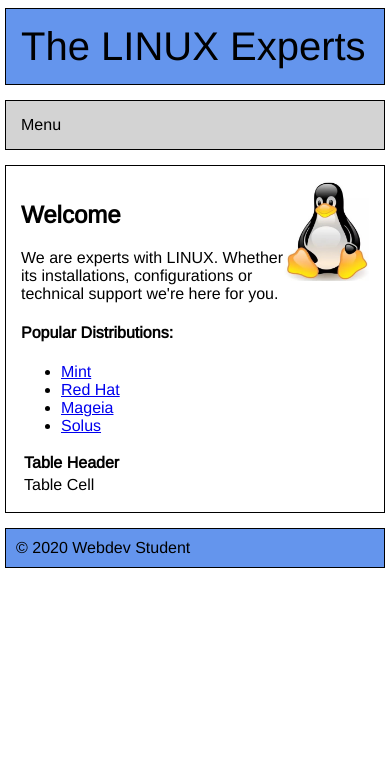
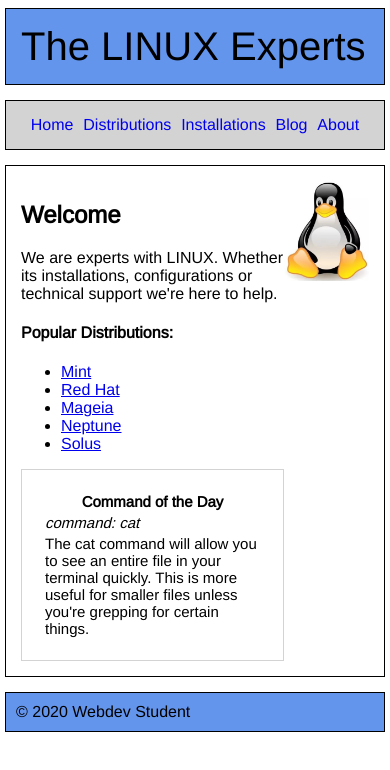
Before and after one commit to toddpolak/fsw-100, a plain HTML site: page week6/Project3/index.html in a window 390 px wide. Drawn offline with nearby package versions, Linux system fonts and the light colour scheme.

Commit message:
Project 3: Create a Responsive Website

```diff
--- a/week6/Project3/index.html
+++ b/week6/Project3/index.html
@@ -8,39 +8,47 @@
     <body>
         <div id="grid-container">
             <header>The LINUX Experts</header>
-
-            <nav>Menu</nav>
-
+            <nav>
+              <a class="noul" href="#">Home</a>
+              <a class="noul" href="#">Distributions</a>
+              <a class="noul" href="#">Installations</a>
+              <a class="noul" href="#">Blog</a>
+              <a class="noul" href="#">About</a>
+            </nav>
             <main>
               <div id="main-content">
                 <span><h2>Welcome</h2></span>
-                <span>We are experts with LINUX. Whether its installations, configurations or technical support we're here for you.</span>
+                <span>We are experts with LINUX. Whether its installations, configurations or technical support we're here to help.</span>
                 <div>
                   <h4>Popular Distributions:</h4>
                   <ul>
                     <li><a href="https://www.linuxmint.com/download.php">Mint</a></li>
                     <li><a href="https://access.redhat.com/downloads">Red Hat</a></li>
                     <li><a href="https://www.mageia.org/en/downloads/">Mageia</a></li>
+                    <li><a href="https://neptuneos.com/en/start-page.html">Neptune</a></li>
                     <li><a href="https://getsol.us/download/">Solus</a></li>
                   </ul>
                 </div>
                 <div>
-
-                  <table>
+                  <table class="today">
                     <thead>
                       <th>
-                        Table Header
+                        Command of the Day
                       </th>
                     </thead>
                     <tbody>
                       <tr>
+                        <td class="todays-command">
+                          command: cat
+                        </td>
+                      </tr>
+                      <tr>
                         <td>
-                          Table Cell
+                        The cat command will allow you to see an entire file in your terminal quickly. This is more useful for smaller files unless you're grepping for certain things.
                         </td>
                       </tr>
                     </tbody>
                   </table>
-
                 </div>
               </div>
               <img id="main-img" src="images/linux.jpg" />
--- a/week6/Project3/styles.css
+++ b/week6/Project3/styles.css
@@ -1,28 +1,26 @@
-
 body {
   font-family: 'Arimo', sans-serif;
 }
-
 #grid-container {
   display: grid;
   justify-content: center;
   grid-gap: 15px;
   grid-template-columns: repeat(1, 380px);
 }
-
 main {
   display: flex;
 }
-
 #main-content {
   flex: 1 1 auto;
 }
-
 #main-img {
   width: 85px;
   height: 100px;
 }
-
+nav {
+  display: flex;
+  justify-content: space-evenly;
+}
 @media only screen and (min-width: 600px) and (max-width: 768px){
   #grid-container {
     grid-template-columns: repeat(4, 130px);
@@ -32,12 +30,15 @@
   }
   nav {
     grid-column: 1 / 2;
+    display: flex;
+    flex-direction: column;
+    justify-content: space-evenly;
+    align-items: center;
   }
   main {
     display: flex;
     grid-column: 2 / 5;
   }
-
   footer {
     grid-column: 1 / 5;
   }
@@ -46,9 +47,7 @@
     width: 138px;
     height: 162px;
   }
-
 }
-
 @media only screen and (min-width: 768px) {
   #grid-container {
     grid-template-columns: repeat(5, 140px);
@@ -58,6 +57,10 @@
   }
   nav {
     grid-column: 1 / 2;
+    display: flex;
+    flex-direction: column;
+    justify-content: space-evenly;
+    align-items: center;
   }
   main {
     display: flex;
@@ -66,34 +69,41 @@
   footer {
     grid-column: 1 / 6;
   }
-
   #main-img {
     width: 223px;
     height: 262px;
   }
-
+  nav a:hover {
+    text-decoration: underline;
+  }
 }
-
 span {
   display:block;
 }
-
 header {
   font-size: 40px;
   background-color: cornflowerblue;
 }
-
 nav {
   background-color: lightgray;
 }
-
 footer {
   border: 1px solid black;
   background-color: cornflowerblue;
   padding: 10px;
 }
-
 header, nav, main {
   border: 1px solid black;
   padding: 15px;
 }
+.noul {
+  text-decoration: none;
+}
+.today {
+  font-size: 15px;
+  border: 1px solid lightgrey;
+  padding: 20px;
+}
+.todays-command {
+  font-style: italic;
+}
```
